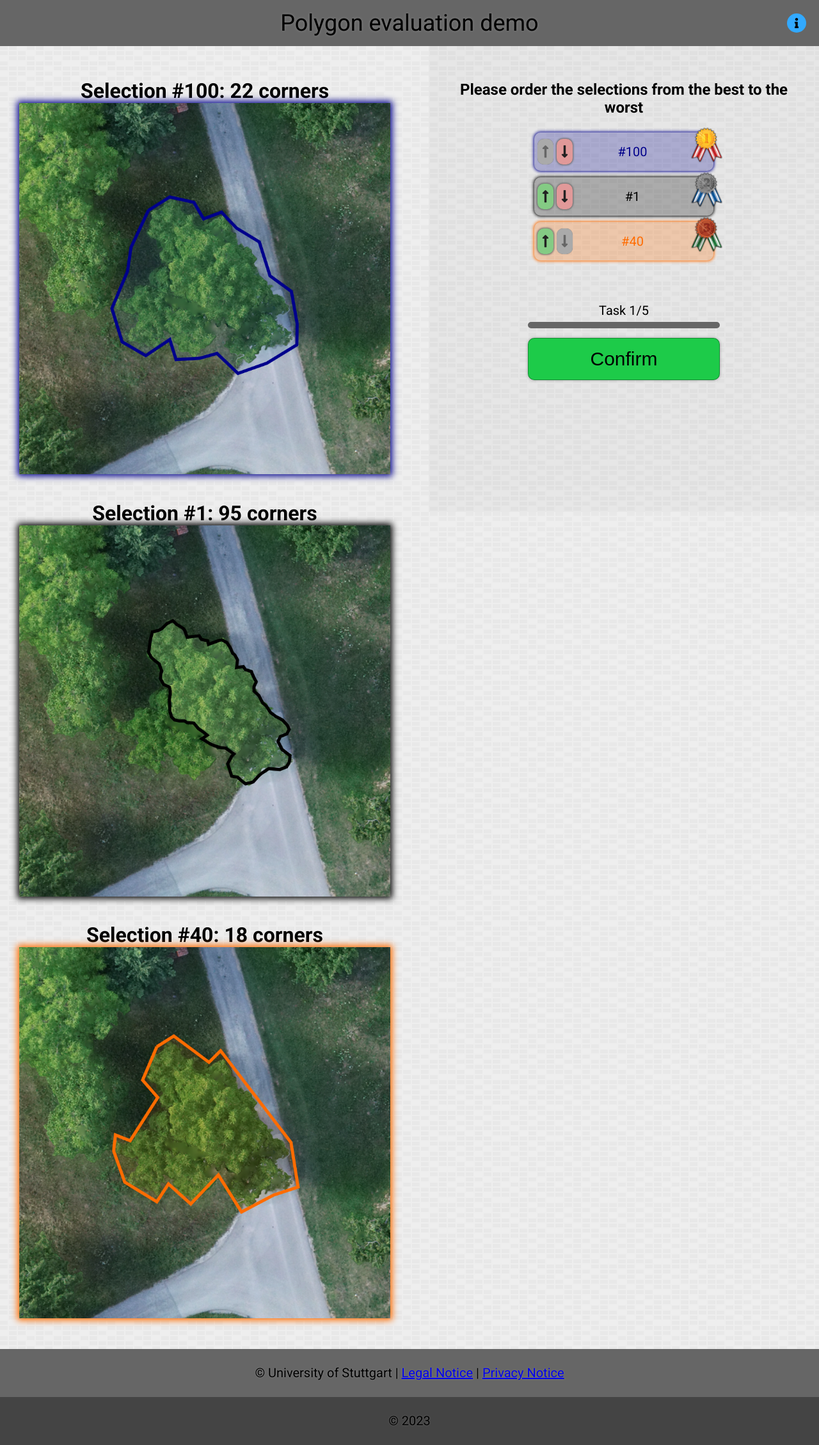
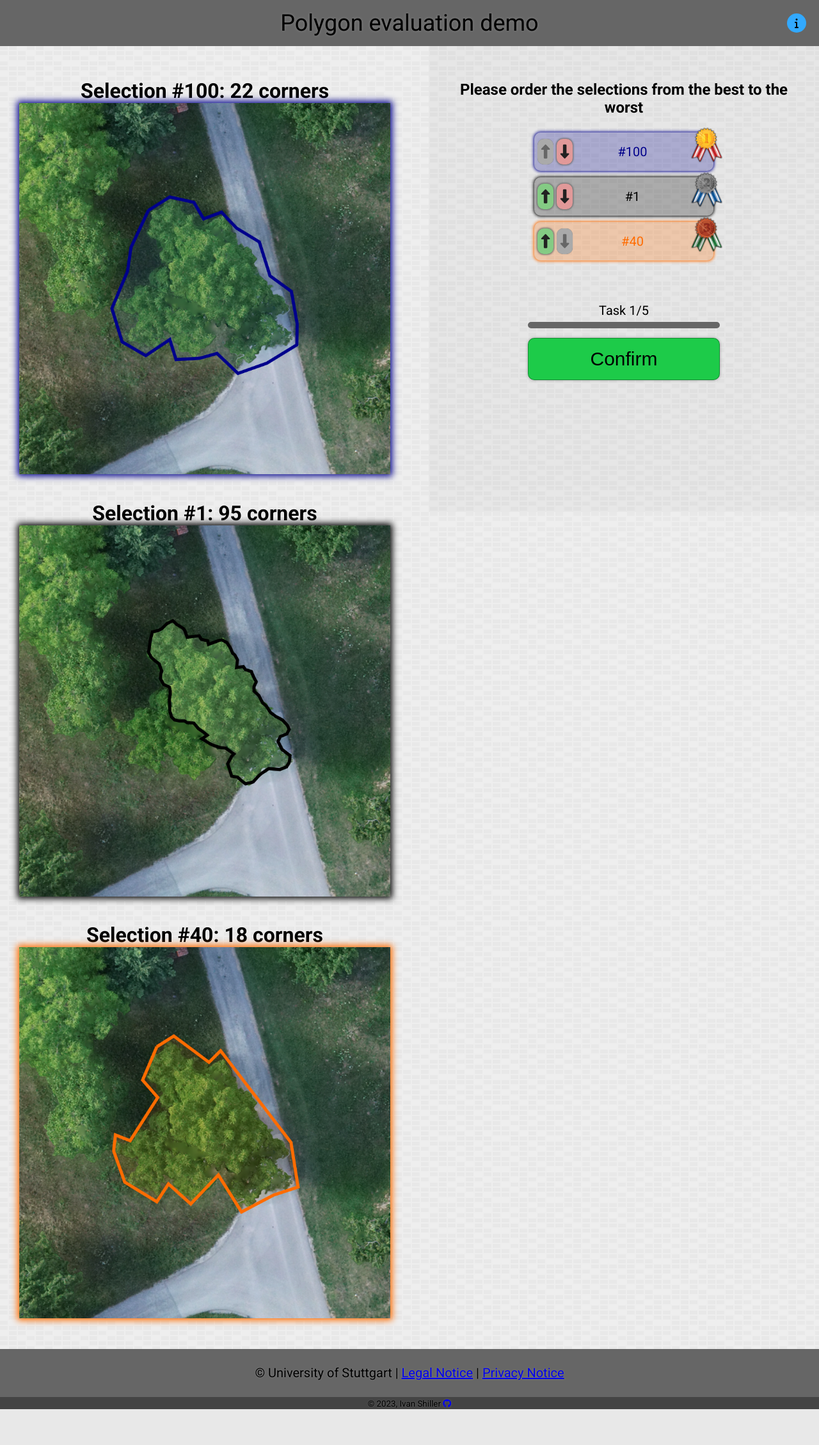
Before and after one commit to AlmostDeadDude/polygon_relative_evaluation, a PHP site: page /index.php in a window 1280 px wide. Shown: the whole page at 64% size. After the commit the page ends 2202 px from the top, so only its background shows below. Run offline with PHP 8.4, Linux system fonts and the light colour scheme; some libraries are stand-ins or nearby versions.

Commit message:
added proper links

```diff
--- a/footer.php
+++ b/footer.php
@@ -10,7 +10,11 @@ echo '
             </p>
         </div>
         <div class="footer-bottom">
-            <p>&copy <span id="year">2023</span></p>
+            <small>
+            © <span id="year">2023</span>, Ivan Shiller <a href="https://github.com/AlmostDeadDude/polygon_relative_evaluation" target="_blank" rel="noopener noreferrer">
+                <i class="fa-brands fa-github"></i>
+            </a>
+        </small>
         </div>
     </footer>
 <script src="js/script.js"></script>
--- a/header.php
+++ b/header.php
@@ -8,6 +8,7 @@ echo '<!DOCTYPE html>
     <link rel="preconnect" href="https://fonts.googleapis.com">
     <link rel="preconnect" href="https://fonts.gstatic.com" crossorigin>
     <link rel="stylesheet" href="https://cdnjs.cloudflare.com/ajax/libs/font-awesome/5.15.4/css/all.min.css" integrity="sha512-1ycn6IcaQQ40/MKBW2W4Rhis/DbILU74C1vSrLJxCq57o941Ym01SwNsOMqvEBFlcgUa6xLiPY/NS5R+E6ztJQ==" crossorigin="anonymous" referrerpolicy="no-referrer" />
+    <script src="https://kit.fontawesome.com/d6065b6a9b.js" crossorigin="anonymous"></script>
     <link rel="stylesheet" href="css/style.css">
     <title>Polygon evaluation demo</title>
 </head>
```
